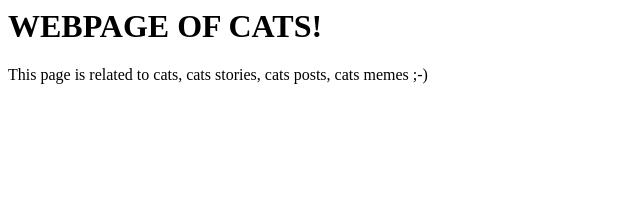
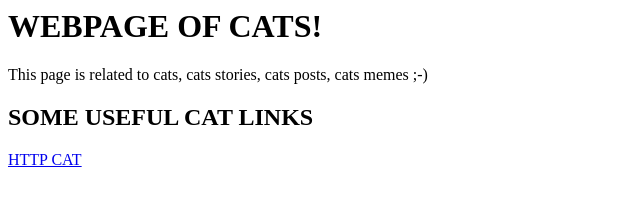
Before and after one commit to GleitonFranco/hello-my-friend, a plain HTML site: page index.html in a window 1280 px wide. Shown: the whole page, without its empty margins (0-640 px from the left). Drawn offline with Linux system fonts and the light colour scheme.

Commit message:
Init cat links list

```diff
--- a/index.html
+++ b/index.html
@@ -2,5 +2,7 @@
 	<body>
 		<h1>WEBPAGE OF CATS!</h1>
 		<p>This page is related to cats, cats stories, cats posts, cats memes ;-)</p>
+		<h2>SOME USEFUL CAT LINKS</h2>
+		<a href="https://http.cat/">HTTP CAT</a>
 	</body>
 </html>
```
